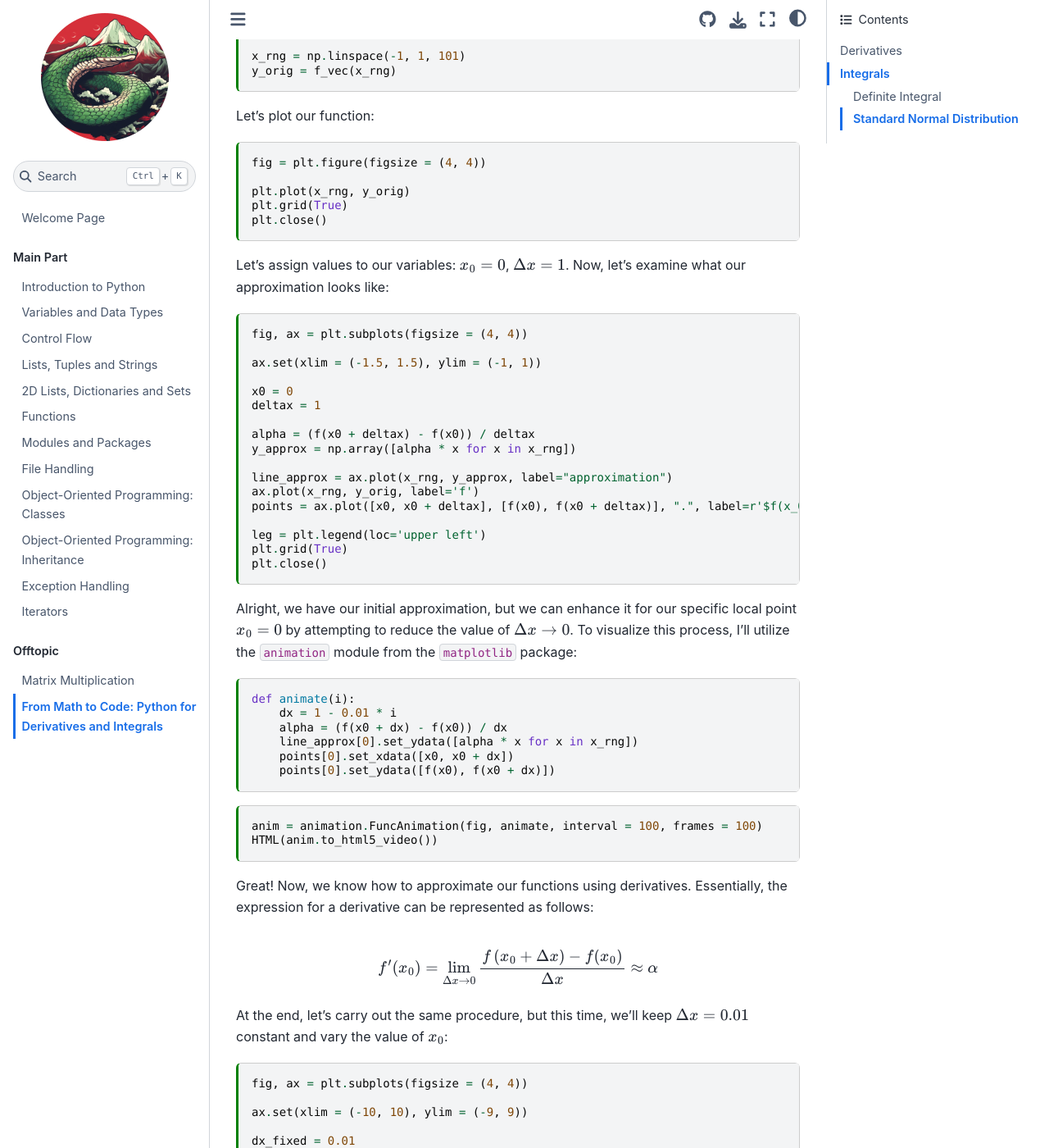
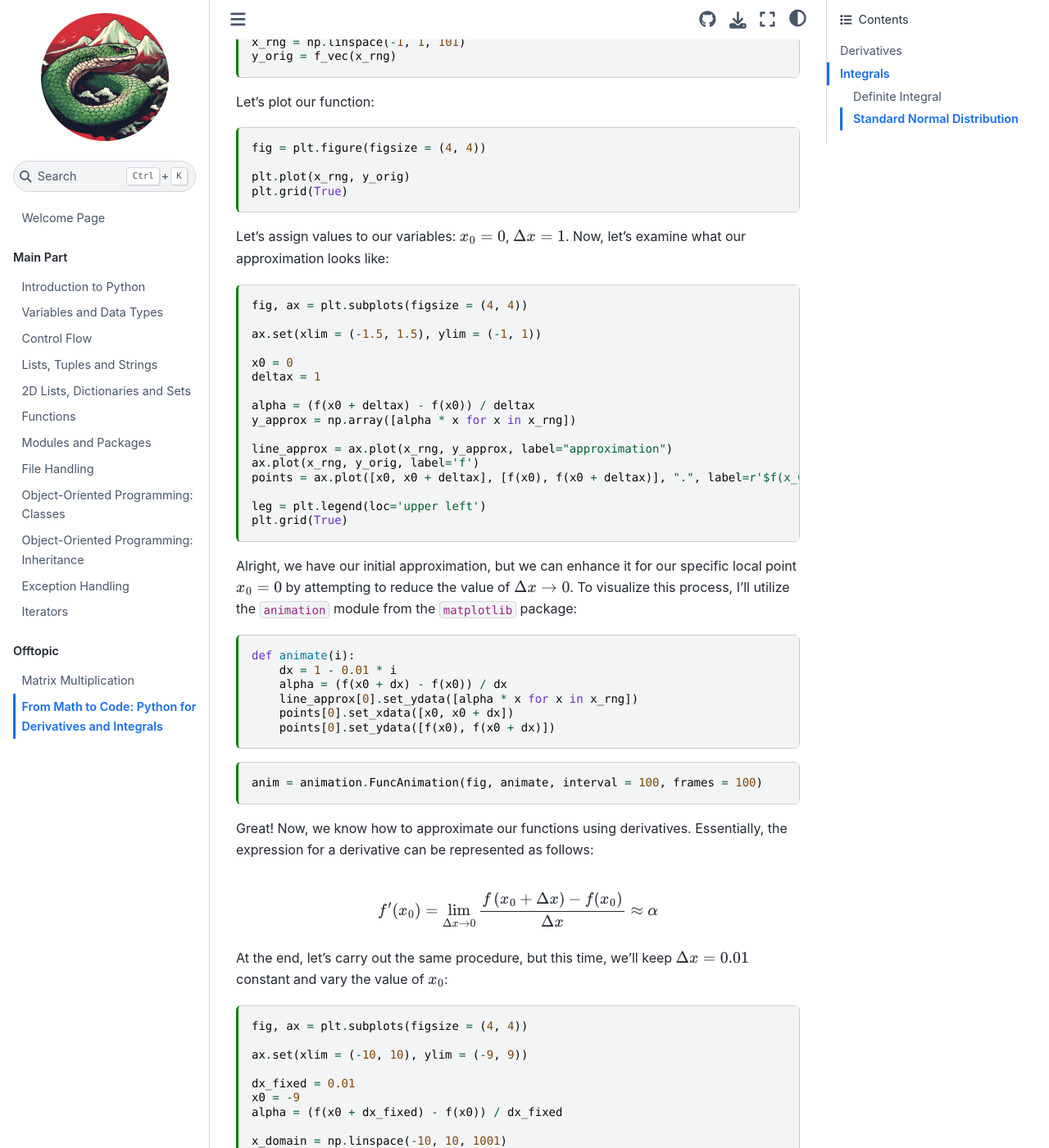
Before and after one commit to vdsukhov/python-intro-course, a Jupyter Book: the page built from chapters/offtopic/python_and_math.md, in a window 1280 px wide and 1400 px high, scrolled down 2511 px. Shown: the whole window at 82% size. Built offline with Jupyter Book 1.0.4 settings and Sphinx 7.4.7 and the Sphinx Book theme 1.1.4, drawn with Linux system fonts in a browser that asks for light colours; some of the changed text lies outside the part shown.

Commit message:
Fixed cell output

````diff
--- a/chapters/offtopic/python_and_math.md
+++ b/chapters/offtopic/python_and_math.md
@@ -61,7 +64,6 @@
 fig = plt.figure(figsize = (3, 3))
 plt.plot(x_rng, line_vec(x_rng, x0, y0, x1, y1))
 plt.grid(True)
-plt.close()
 ```
 
 ```{code-cell} ipython3
@@ -71,6 +73,7 @@
 
 
 ```{glue:figure} line
+:height: 360px
 ```
 
 Once you grasp the straightforward process of determining the line between two points, the concept of derivatives becomes an accessible extension. It's like unlocking a key principle in calculus that opens the door to a broader understanding.
@@ -111,11 +115,11 @@
 Let's plot our function:
 
 ```{code-cell} ipython3
+:tags: ["remove-output"]
 fig = plt.figure(figsize = (4, 4))
 
 plt.plot(x_rng, y_orig)
 plt.grid(True)
-plt.close()
 ```
 
 ```{code-cell} ipython3
@@ -124,11 +128,13 @@
 ```
 
 ```{glue:figure} f
+:height: 360px
 ```
 
 Let's assign values to our variables: $x_0 = 0$, $\Delta x = 1$. Now, let's examine what our approximation looks like:
 
 ```{code-cell} ipython3
+:tags: ["remove-output"]
 fig, ax = plt.subplots(figsize = (4, 4))
 
 ax.set(xlim = (-1.5, 1.5), ylim = (-1, 1))
@@ -145,7 +151,6 @@
 
 leg = plt.legend(loc='upper left')
 plt.grid(True)
-plt.close()
 ```
 
 ```{code-cell} ipython3
@@ -154,6 +159,7 @@
 ```
 
 ```{glue:figure} approx
+:height: 360px
 ```
 
 Alright, we have our initial approximation, but we can enhance it for our specific local point $x_0 = 0$ by attempting to reduce the value of $\Delta x \rightarrow 0$.
@@ -170,8 +176,17 @@
 
 ```{code-cell} ipython3
 anim = animation.FuncAnimation(fig, animate, interval = 100, frames = 100)
-HTML(anim.to_html5_video())
 ```
+```{code-cell} ipython3
+:tags: ["remove-cell"]
+glue("derivative", anim, display=False)
+```
+
+```{glue:figure} derivative
+:figwidth: 460px
+```
+
+
 
 Great! Now, we know how to approximate our functions using derivatives. Essentially, the expression for a derivative can be represented as follows:
 
@@ -197,7 +213,6 @@
 
 line_approx = ax.plot(x_domain, [alpha * (x - x0) + f(x0) for x in x_domain])
 point = ax.plot([x0], [f(x0)], '.')
-plt.close()
 ```
 
 ```{code-cell} ipython3
@@ -206,6 +221,7 @@
 ```
 
 ```{glue:figure} approx_large
+:height: 360px
 ```
 
 This our initial state and now let's animate it:
@@ -222,7 +238,15 @@
 
 ```{code-cell} ipython3
 anim = animation.FuncAnimation(fig, animate, interval = 100, frames = 200)
-HTML(anim.to_html5_video())
+```
+
+```{code-cell} ipython3
+:tags: ["remove-cell"]
+glue("sliding_derivative", anim, display=False)
+```
+
+```{glue:figure} sliding_derivative
+:figwidth: 460px
 ```
 
 ## Integrals
@@ -285,7 +310,6 @@
 
 leg = plt.legend(loc='upper center')
 plt.grid(True)
-plt.close()
 ```
 
 ```{code-cell} ipython3
@@ -294,6 +318,7 @@
 ```
 
 ```{glue:figure} integral
+:height: 360px
 ```
 
 Absolutely, at its core, this is what an integral is all about. Our next step involves calculating the area, and for rectangles (the reason we divided it this way), this process is straightforward. The key is to make those $\Delta x_i$ values really small, approaching zero. Let's put this concept into action and animate the process concurrently:
@@ -318,8 +343,17 @@
 
 ```{code-cell} ipython3
 anim = animation.FuncAnimation(fig, animate, interval = 100, frames = 100)
-HTML(anim.to_html5_video())
 ```
+
+```{code-cell} ipython3
+:tags: ["remove-cell"]
+glue("x2_area", anim, display=False)
+```
+
+```{glue:figure} x2_area
+:figwidth: 460px
+```
+
 
 
 ### Standard Normal Distribution
@@ -364,7 +399,6 @@
 
 leg = plt.legend(loc='upper right')
 plt.grid(True)
-plt.close()
 ```
 
 ```{code-cell} ipython3
@@ -373,6 +407,7 @@
 ```
 
 ```{glue:figure} snd
+:height: 360px
 ```
 
 
@@ -395,6 +430,19 @@
 ```
 
 ```{code-cell} ipython3
+:tags: ["remove-output"]
 anim = animation.FuncAnimation(fig, animate, interval = 100, frames = 100)
-HTML(anim.to_html5_video())
 ```
+
+```{code-cell} ipython3
+:tags: ["remove-cell"]
+glue("snd_video", anim, display=False)
+```
+
+```{glue:figure} snd_video
+:figwidth: 460px
+```
+
+<!-- ```{glue:} snd_video
+:width: 300px
+``` -->
````
Also changed, not shown: other parts of chapters/offtopic/python_and_math.md (+8 -1 lines).
